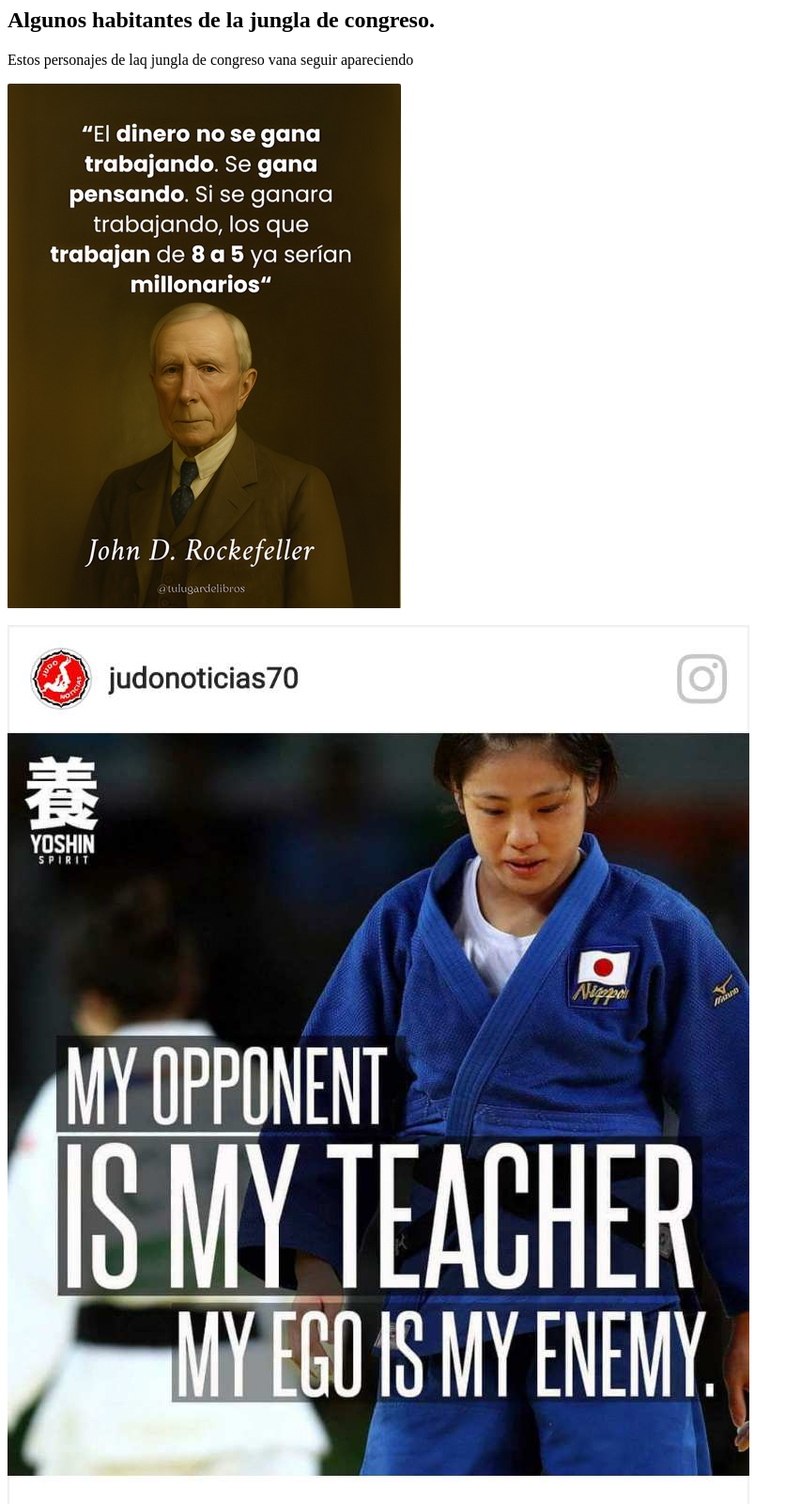
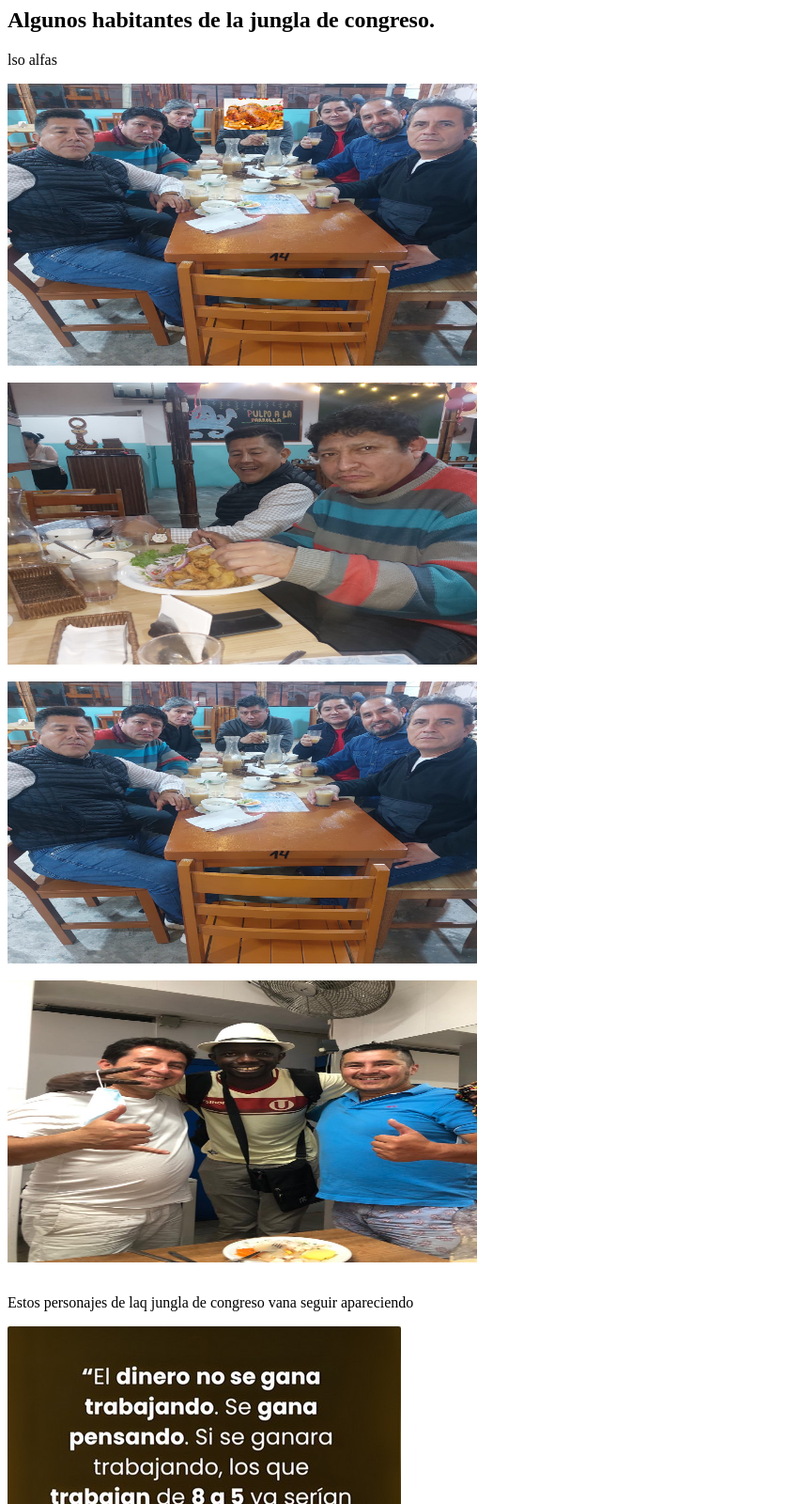
Before and after one commit to guimore/guimore.seminarioweb.github.io, a plain HTML site: page pagina4imagenes.html in a window 1280 px wide. Shown: the top 1600 px of the page at 94% size, without its empty margins (0-853 px from the left). Drawn offline with Linux system fonts and the light colour scheme.

Commit message:
paginasiamgenes subidas de los alfas 28-08-2025

```diff
--- a/pagina4imagenes.html
+++ b/pagina4imagenes.html
@@ -5,11 +5,16 @@
 </head>
 <body>
 <h2>Algunos habitantes de la jungla de congreso.</h2>
+<p>lso alfas </p>
+<img src="imagenes/alfas2025.jpeg" width="500" height="300" alt="alfas 2025"><br><br>
+<img src="imagenes/alfajaime.jpeg" width="500" height="300" alt="jaime orejas"><br><br>
+<img src="imagenes/alfalucho.jpeg"width="500" height="300" alt="alfa lucho"><br><br>
+<img src="imagenes/leonardoalfa.jpeg" width="500" height="300" alt="leonardo"><br><br>
 <p>Estos personajes de laq jungla de congreso vana seguir apareciendo</p>
 <img src="imagenes/rokefeler.jpeg" alt="sergio y su pandilla"><br><br>
-<img src="imagenes/enemigo.jpeg" alt="sergio y su pandilla"><br><br>
-<img src="imagenes/sergiopandlla.jpeg" alt="sergio y su pandilla"><br><br>
-<img src="imagenes/sergio2.jpeg" alt="sergio y su pandilla 2">
+<img src="imagenes/enemigo.jpeg" width="500" height="300" alt="sergio y su pandilla"><br><br>
+<img src="imagenes/sergiopandlla.jpeg" width="500" height="300" alt="sergio y su pandilla"><br><br>
+<img src="imagenes/sergio2.jpeg" width="500" height="300" alt="sergio y su pandilla 2">
 
 <a href="pagina2.html"><img src="../foto1.jpg" alt="Pintura Geométrica"> </a>
 <br>
```
Also changed, not shown: imagenes/alfajaime.jpeg (added), imagenes/alfalucho.jpeg (added), imagenes/alfas2025.jpeg (added), imagenes/leonardoalfa.jpeg (added).
